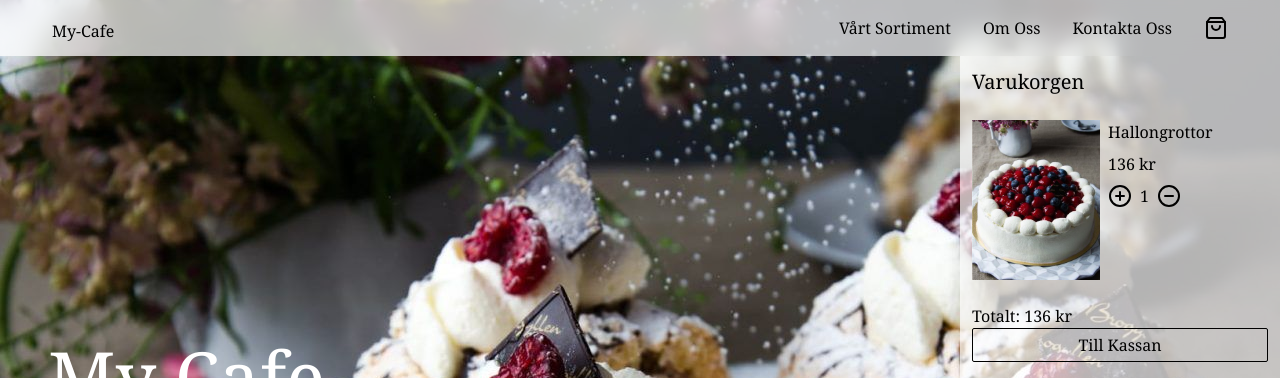
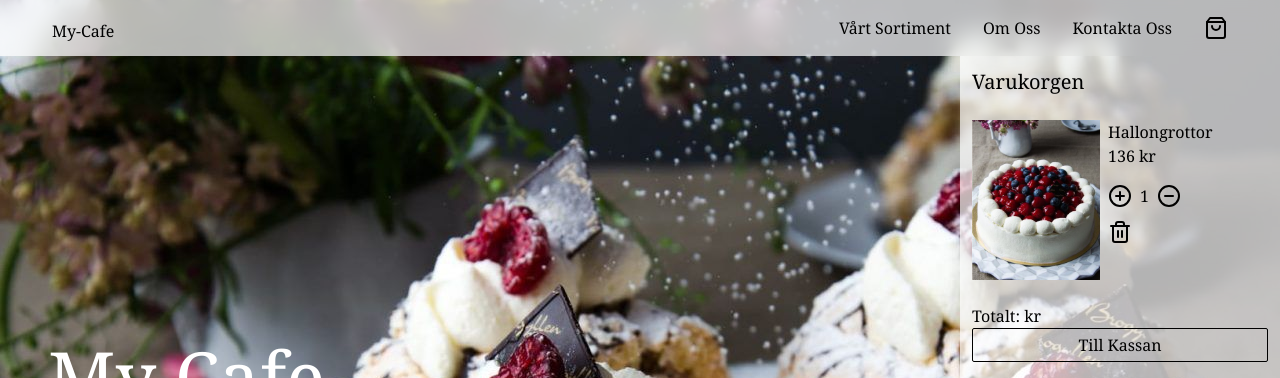
Before and after one commit to TaraSkoglund/my-cafe, a Next.js app: page / in a window 1280 px wide. Both pictures are taken after a click on the button 1216 px from the left and 28 px from the top of the page. Shown: the top 378 px of the page. Built offline with nearby package versions, Linux system fonts and the light colour scheme.

Commit message:
product to cart context (wip)

```diff
--- a/components/Card.jsx
+++ b/components/Card.jsx
@@ -1,11 +1,15 @@
 "use client";
 import Image from "next/image";
 import { useState } from "react";
-// import { useCart } from "./CartContext";
+import { useCart } from "./CartContext";
 
 export default function Card({ title, price, img, product }) {
   const [activeLink, setActiveLink] = useState("");
-  // const { addToCart } = useCart();
+  const { addToCart } = useCart();
+
+  const handleAddToCart = () => {
+    addToCart(product);
+  };
   return (
     <section className="flex w-72 flex-col border rounded-sm border-black hover:shadow-2xl">
       <div className="">
@@ -27,7 +31,7 @@ export default function Card({ title, price, img, product }) {
           className={`py-1 border w-full rounded-sm border-black hover:shadow-2xl hover:border-b-2 ${
             activeLink === "Beställ" ? "border-b-2" : ""
           }`}
-          // onClick={() => addToCart(product)}
+          onClick={handleAddToCart}
         >
           Beställ
         </button>
--- a/components/SideBare.jsx
+++ b/components/SideBare.jsx
@@ -1,9 +1,10 @@
 "use client";
-import { MinusCircle, PlusCircle } from "lucide-react";
+import { MinusCircle, PlusCircle, Trash2 } from "lucide-react";
 import Image from "next/image";
 import { useState } from "react";
 export default function SideBare() {
   const [activeLink, setActiveLink] = useState("");
+  // const { cartItems, removeFromCart } = useCart(id);
   return (
     <section className="fixed mt-14 inset-y-0 right-0 bg-opacity-70 backdrop-blur-md w-80 h-screen bg-white font-serif flex flex-col z-50">
       <h1 className="m-3 gap-3 text-xl">Varukorgen</h1>
@@ -18,10 +19,10 @@ export default function SideBare() {
           />
         </div>
         <div className="text-md">
-          <p className="pb-2">Hallongrottor</p>
-          <div className="flex flex-col justify-between">
+          <p>Hallongrottor</p>
+          <div className="flex flex-col justify-between gap-2">
             <p className="pb-2">136 kr</p>
-            <div className="flex items-center gap-2">
+            <div className="flex items-center gap-2 pb-1">
               <button>
                 <PlusCircle />
               </button>
@@ -30,12 +31,18 @@ export default function SideBare() {
                 <MinusCircle />
               </button>
             </div>
+            <Trash2 />
           </div>
         </div>
       </div>
+      {/* {cartItems.map((item) => (
+        <div key={item.id} className="flex justify-start gap-2 m-3">
+          { läg till ta bort knapp och product detaljer  }
+        </div>
+      ))} */}
       <div className="m-3 flex justify-center flex-col">
         <div>
-          <p>Totalt: 136 kr</p>
+          <p>Totalt: {/*calculateTotalPrice(cartItems)*/} kr</p>
         </div>
         <button
           className={`py-1 px-6 border rounded-sm border-black hover:shadow-2xl hover:border-b-2 ${
```
